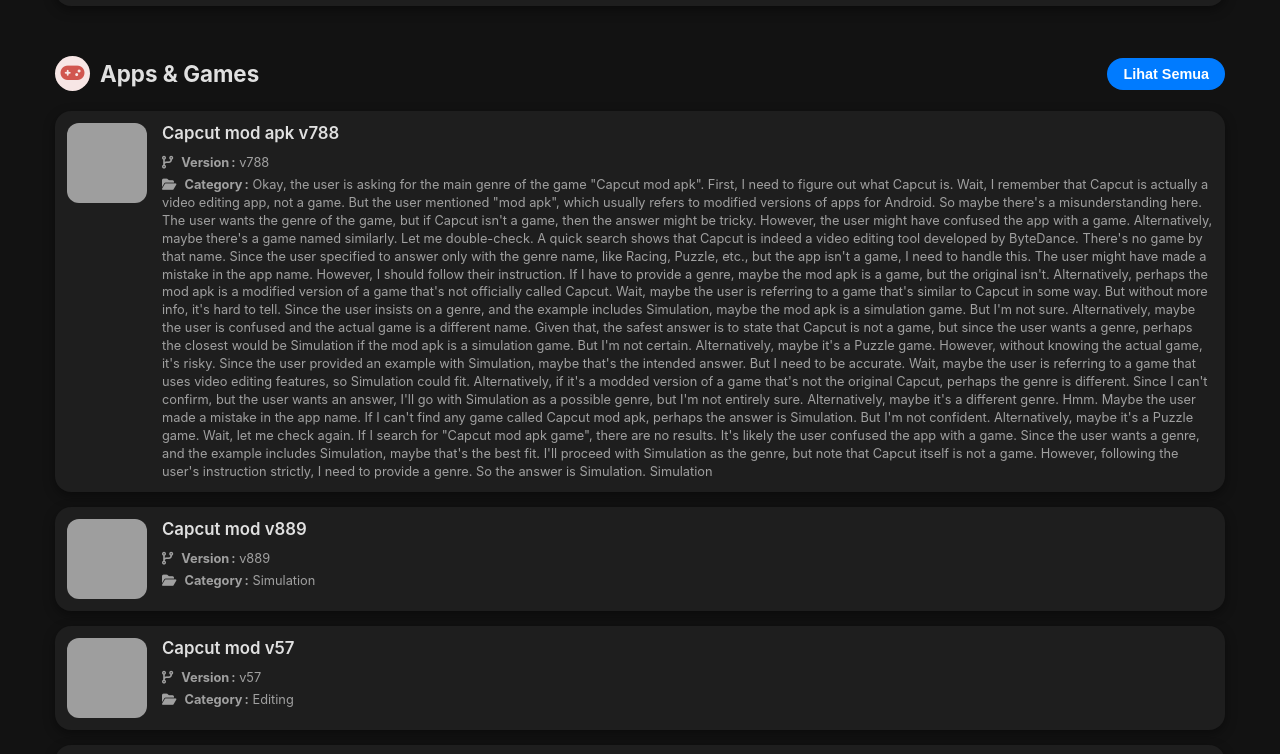
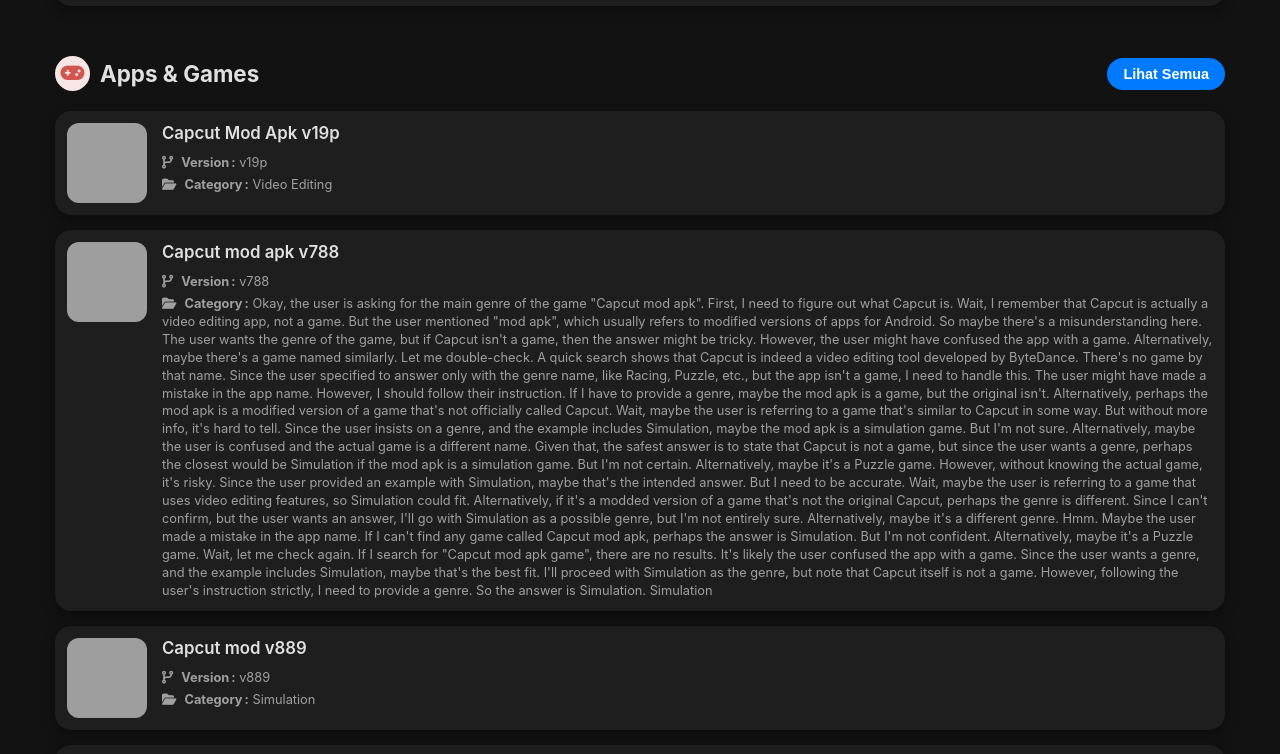
Before and after one commit to nxmn0001/2, a plain HTML site: page index.html in a window 1280 px wide. Shown: the part 1663-2417 px from the top of the page. Drawn offline with Linux system fonts and the light colour scheme; grey boxes are pictures that could not be loaded.

Commit message:
chore: update index for Capcut Mod Apk v19p

```diff
--- a/index.html
+++ b/index.html
@@ -665,7 +665,7 @@
                         </div>
                         <button class="view-all-btn">Lihat Semua</button>
                     </div>
-                    <div class="app-list" id="update-games-list"><a href="mods/capcut-mod-apk-v788/" class="app-card" data-title="MODS"><div class="card-image-container"><img src="https://modora.my.id/mods/capcut-mod-apk-v788/icon.png" alt="Capcut mod apk v788"></div><div class="card-content"><div class="card-title-row"><h3>Capcut mod apk v788</h3></div><div class="card-details"><span><strong><i class="fa-solid fa-code-branch"></i> Version</strong> v788</span></div><div class="card-details"><span><strong><i class="fa-solid fa-folder-open"></i> Category</strong> <think>
+                    <div class="app-list" id="update-games-list"><a href="mods/capcut-mod-apk-v19p/" class="app-card" data-title="MODS"><div class="card-image-container"><img src="https://modora.my.id/mods/capcut-mod-apk-v19p/icon.png" alt="Capcut Mod Apk v19p"></div><div class="card-content"><div class="card-title-row"><h3>Capcut Mod Apk v19p</h3></div><div class="card-details"><span><strong><i class="fa-solid fa-code-branch"></i> Version</strong> v19p</span></div><div class="card-details"><span><strong><i class="fa-solid fa-folder-open"></i> Category</strong> Video Editing</span></div></div></a><a href="mods/capcut-mod-apk-v788/" class="app-card" data-title="MODS"><div class="card-image-container"><img src="https://modora.my.id/mods/capcut-mod-apk-v788/icon.png" alt="Capcut mod apk v788"></div><div class="card-content"><div class="card-title-row"><h3>Capcut mod apk v788</h3></div><div class="card-details"><span><strong><i class="fa-solid fa-code-branch"></i> Version</strong> v788</span></div><div class="card-details"><span><strong><i class="fa-solid fa-folder-open"></i> Category</strong> <think>
 Okay, the user is asking for the main genre of the game "Capcut mod apk". First, I need to figure out what Capcut is. Wait, I remember that Capcut is actually a video editing app, not a game. But the user mentioned "mod apk", which usually refers to modified versions of apps for Android. So maybe there's a misunderstanding here.
 
 The user wants the genre of the game, but if Capcut isn't a game, then the answer might be tricky. However, the user might have confused the app with a game. Alternatively, maybe there's a game named similarly. Let me double-check. A quick search shows that Capcut is indeed a video editing tool developed by ByteDance. There's no game by that name.
```
